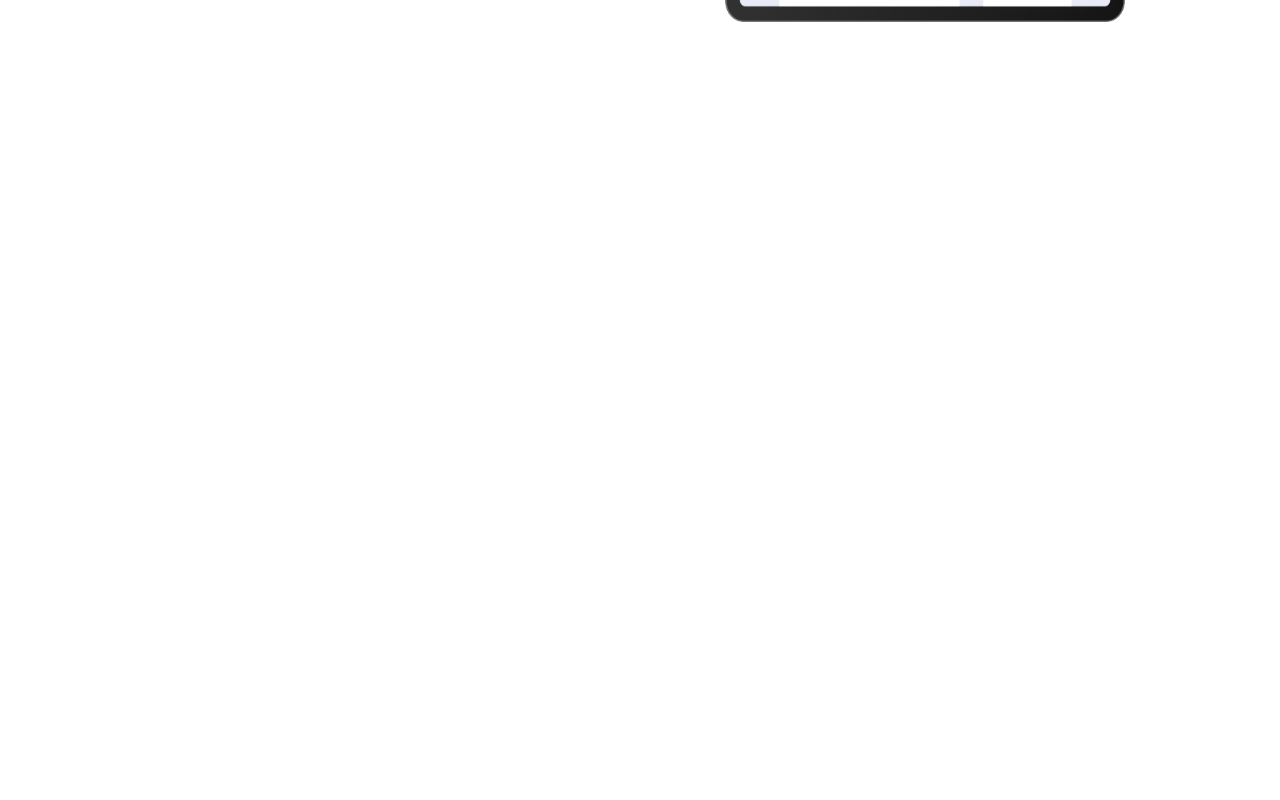
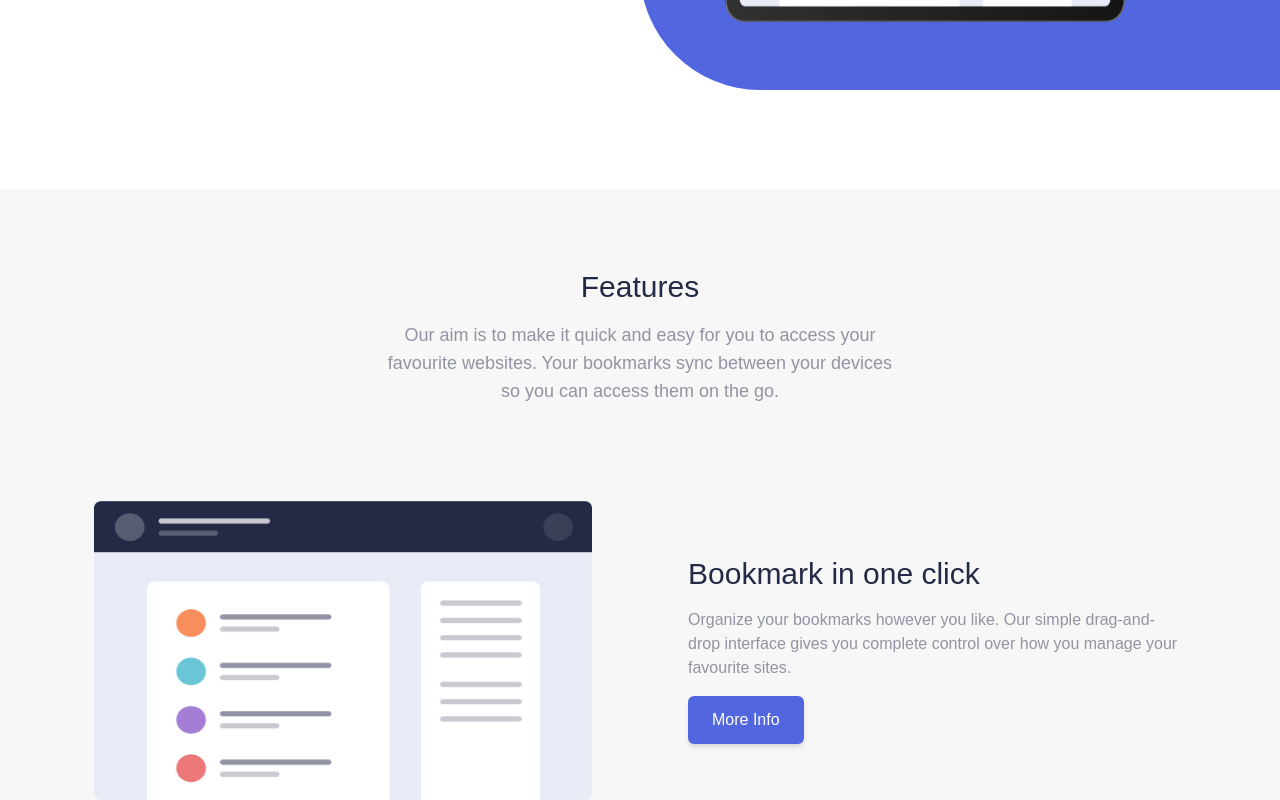
Before and after one commit to ovichowdhury/next-play, a Next.js app: page /tailwind/website in a window 1280 px wide. Shown: the part 503-1303 px from the top of the page. Before the commit the page ends 800 px from the top, so only its background shows below. Built offline with nearby package versions, Linux system fonts and the light colour scheme.

Commit message:
tailwind website feature section added

```diff
--- /dev/null
+++ b/components/website/Feature.jsx
@@ -0,0 +1,46 @@
+import Image from "next/image";
+
+export default function Feature() {
+  return (
+    <>
+      <section className="bg-bookmark-white mt-20 pt-20 lg:mt-40">
+        {/* Heading of the feature */}
+        <div className="sm:w-3/4 lg:w-5/12 mx-auto px-2">
+          <h1 className="text-3xl text-bookmark-blue text-center">Features</h1>
+          <p className="text-center text-bookmark-grey mt-4 text-lg">
+            Our aim is to make it quick and easy for you to access your
+            favourite websites. Your bookmarks sync between your devices so you
+            can access them on the go.
+          </p>
+        </div>
+
+        {/* Feature 1 */}
+        <div className="relative mt-20 lg:mt-24">
+          <div className="container flex flex-col lg:flex-row items-center justify-center gap-x-24">
+            {/* Image section */}
+            <div className="flex flex-1 justify-center mb-10 z-10 lg:mb-0">
+              <Image
+                src="/website/illustration-features-tab-1.png"
+                alt="Hero Image"
+                height={300}
+                width={500}
+              />
+            </div>
+            {/* Content section */}
+            <div className="flex flex-1 flex-col items-center lg:items-start">
+              <h1 className="text-3xl text-bookmark-blue">
+                Bookmark in one click
+              </h1>
+              <p className="text-bookmark-grey my-4 text-center lg:text-left sm:w-3/4 lg:w-full">
+                Organize your bookmarks however you like. Our simple
+                drag-and-drop interface gives you complete control over how you
+                manage your favourite sites.
+              </p>
+              <button className="btn btn-purple">More Info</button>
+            </div>
+          </div>
+        </div>
+      </section>
+    </>
+  );
+}
--- a/components/website/Hero.jsx
+++ b/components/website/Hero.jsx
@@ -30,6 +30,8 @@ export default function Hero() {
             </div>
           </div>
         </div>
+        {/*Rounded rectangle for design*/}
+        <div className="hidden md:block h-60 w-2/4 absolute overflow-hidden bg-bookmark-purple rounded-l-full  top-32 right-0 -z-10"></div>
       </section>
     </>
   );
--- a/components/website/Navbar.jsx
+++ b/components/website/Navbar.jsx
@@ -13,7 +13,7 @@ export default function Navbar() {
             <Image
               src="/website/logo-bookmark.svg"
               alt="logo"
-              width="150px"
+              width="250px"
               height="50px"
             />
           </div>
@@ -42,9 +42,15 @@ export default function Navbar() {
               "text-center": true,
             })}
           >
-            <li className="cursor-pointer p-2 sm:p-0">Features</li>
-            <li className="cursor-pointer p-2 sm:p-0">Pricing</li>
-            <li className="cursor-pointer p-2 sm:p-0">Contact</li>
+            <li className="cursor-pointer p-2 sm:p-0 hover:text-bookmark-purple">
+              Features
+            </li>
+            <li className="cursor-pointer p-2 sm:p-0 hover:text-bookmark-purple">
+              Pricing
+            </li>
+            <li className="cursor-pointer p-2 sm:p-0 hover:text-bookmark-purple">
+              Contact
+            </li>
             <button className="bg-bookmark-red text-white px-5 py-2 rounded-md uppercase">
               Login
             </button>
--- a/pages/tailwind/website/index.jsx
+++ b/pages/tailwind/website/index.jsx
@@ -1,3 +1,4 @@
+import Feature from "@components/website/Feature";
 import Hero from "@components/website/Hero";
 import Navbar from "@components/website/Navbar";
 
@@ -10,6 +11,8 @@ export default function Index() {
       <Navbar></Navbar>
       {/* Hero section of the website */}
       <Hero></Hero>
+      {/* feature section */}
+      <Feature></Feature>
     </div>
   );
 }
```
